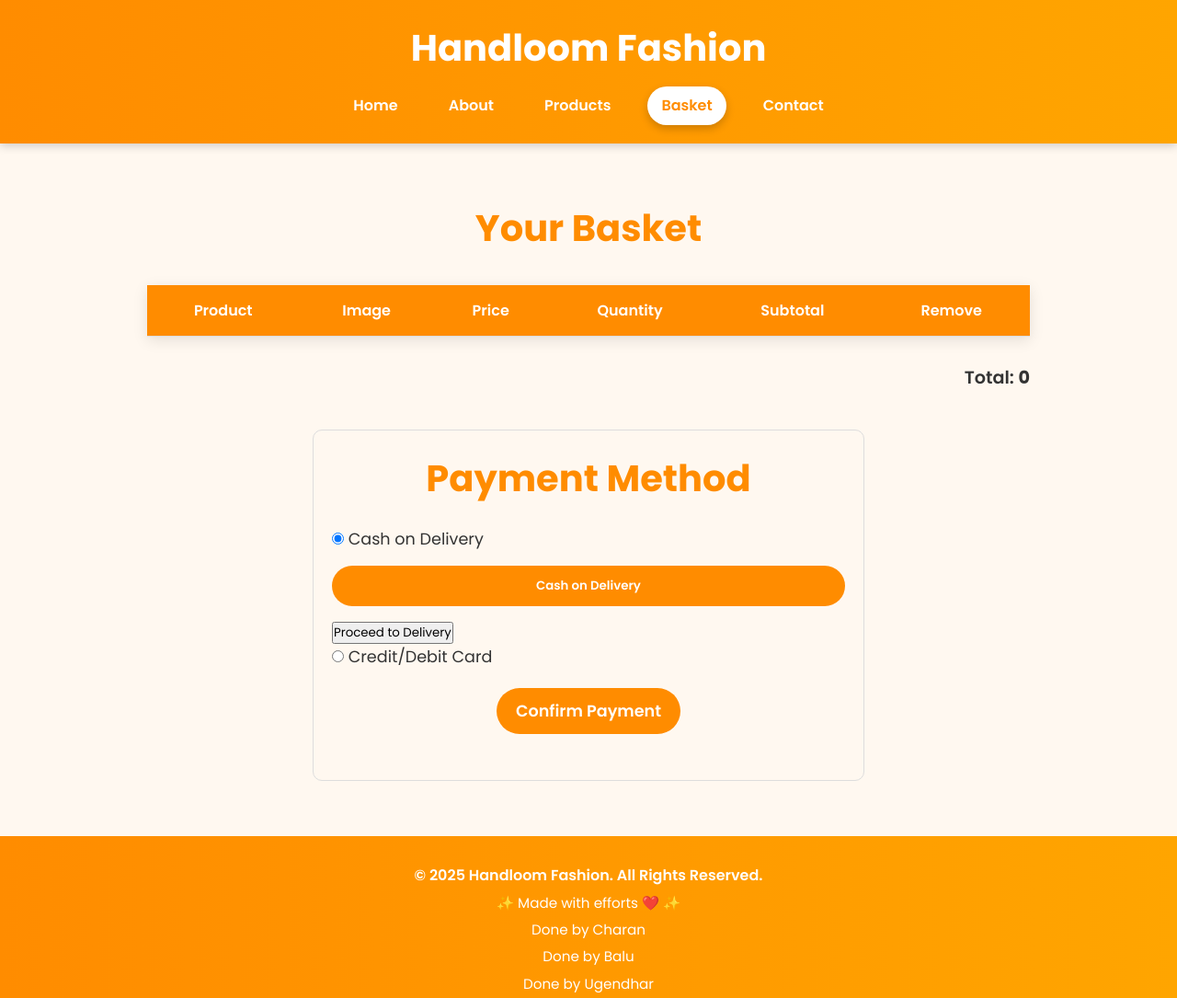
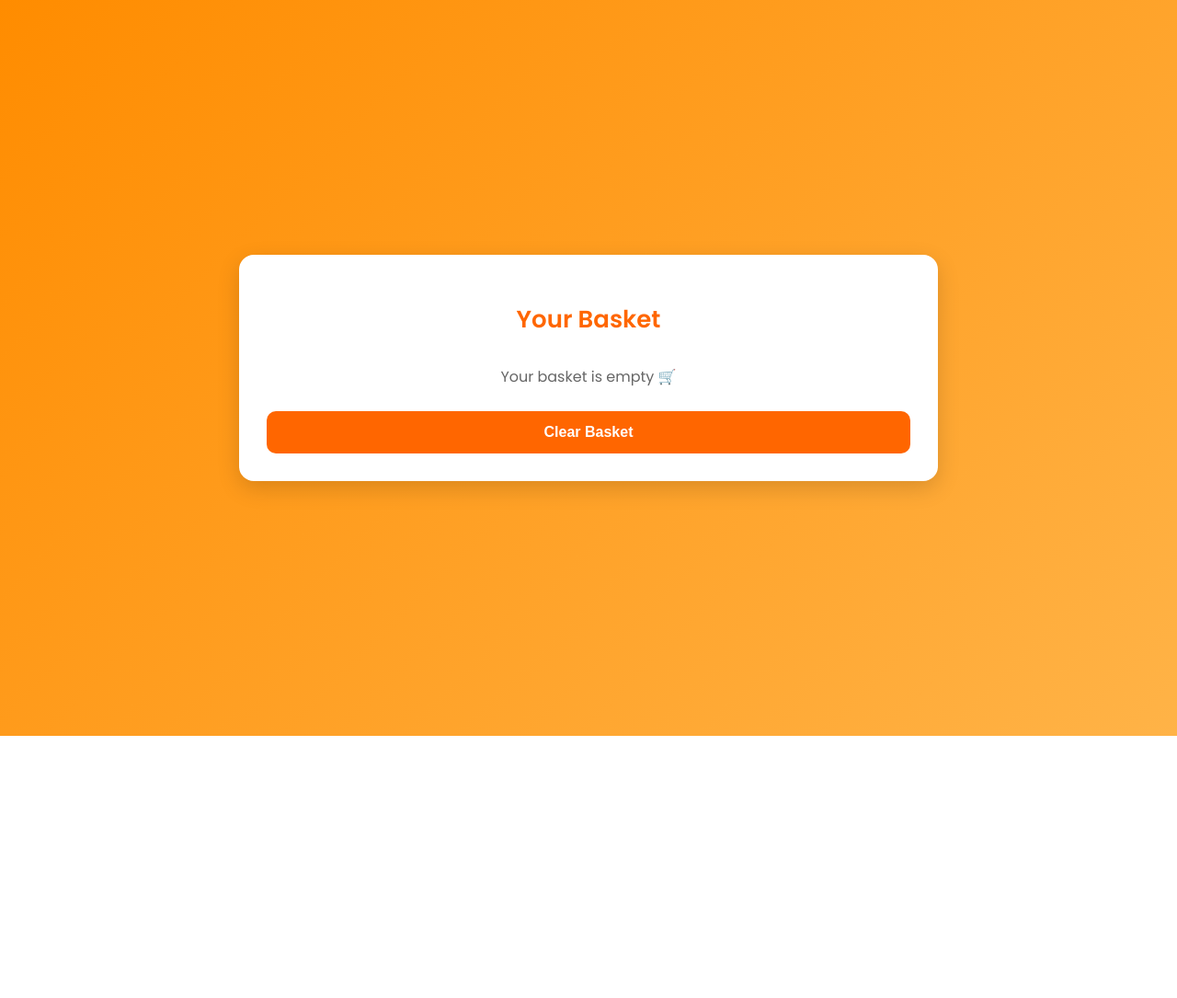
Before and after one commit to Charanteja-madeti/handloom-fashion-, a website: page basket.html in a window 1280 px wide. Shown: the top 1085 px of the page at 92% size. After the commit the page ends 800 px from the top, so only its background shows below. Drawn offline with Linux system fonts and the light colour scheme.

Commit message:
Update basket.html

```diff
--- a/basket.html
+++ b/basket.html
@@ -1,166 +1,158 @@
 <!DOCTYPE html>
 <html lang="en">
 <head>
-  <meta charset="UTF-8">
-  <meta name="viewport" content="width=device-width, initial-scale=1.0">
-  <title>Basket - Handloom Fashion</title>
-  <link href="https://fonts.googleapis.com/css2?family=Poppins:wght@400;600;700&display=swap" rel="stylesheet">
+  <meta charset="UTF-8" />
+  <meta name="viewport" content="width=device-width, initial-scale=1.0" />
+  <title>Your Basket - Handloom Fashion</title>
+  <link href="https://fonts.googleapis.com/css2?family=Poppins:wght@400;600&display=swap" rel="stylesheet" />
   <style>
-    * { margin: 0; padding: 0; box-sizing: border-box; font-family:'Poppins', Arial, sans-serif; }
-    body { background:#fff8f0; color:#333; line-height:1.6; }
-    a { text-decoration:none; color:inherit; }
-
-    header { background: linear-gradient(90deg, #ff8c00, #ffa500); padding:20px 0; text-align:center; color:#fff; box-shadow:0 2px 10px rgba(0,0,0,0.2); position:sticky; top:0; z-index:1000; }
-    header h1 { font-size:2.5rem; font-weight:700; margin-bottom:10px; }
-    nav { display:flex; justify-content:center; gap:25px; flex-wrap:wrap; }
-    nav a { color:#fff; font-weight:600; padding:8px 15px; border-radius:25px; }
-    nav a:hover, nav a.active { background:#fff; color:#ff8c00; box-shadow:0 4px 10px rgba(0,0,0,0.2); }
-
-    main { max-width:1000px; margin:60px auto; padding:0 20px; }
-    h2 { text-align:center; color:#ff8c00; font-size:2.5rem; margin-bottom:30px; }
-
-    .basket-table { width:100%; border-collapse:collapse; margin-bottom:30px; box-shadow:0 4px 15px rgba(0,0,0,0.1); }
-    .basket-table th, .basket-table td { padding:15px; text-align:center; border-bottom:1px solid #ddd; }
-    .basket-table th { background:#ff8c00; color:#fff; font-weight:600; }
-    .basket-table img { width:80px; height:auto; border-radius:5px; }
-
-    .quantity input { width:50px; padding:5px; text-align:center; border-radius:5px; border:1px solid #ccc; }
-    .remove-btn { background:#ff4d4d; color:#fff; padding:6px 12px; border:none; border-radius:5px; cursor:pointer; transition:0.3s; }
-    .remove-btn:hover { background:#ff1a1a; }
-
-    .total-section { text-align:right; margin-top:20px; font-size:1.2rem; font-weight:600; }
-    .checkout-btn { display:block; width:200px; margin:20px auto 30px auto; padding:12px; background:#ff8c00; color:#fff; font-size:1.1rem; font-weight:600; border:none; border-radius:30px; cursor:pointer; transition:0.3s; }
-    .checkout-btn:hover { background:#ffa500; }
-
-    .payment-section { max-width:600px; margin:40px auto; padding:20px; border:1px solid #ddd; border-radius:10px; background:#fff8f0; }
-    .payment-section h2 { text-align:center; color:#ff8c00; margin-bottom:20px; }
-    .card-details input { display:block; width:100%; margin:8px 0; padding:10px; border-radius:5px; border:1px solid #ccc; }
-
-    footer { text-align:center; padding:30px 20px; background:linear-gradient(90deg,#ff8c00,#ffa500); color:#fff; font-weight:600; }
-    footer .highlight { margin-top:5px; font-size:0.95rem; font-weight:400; }
-
-    @media(max-width:768px) { .basket-table th, .basket-table td { font-size:0.9rem; padding:10px; } .checkout-btn { width:100%; } }
-    @media(max-width:480px) { h2 { font-size:2rem; } nav { gap:15px; } }
+    body {
+      font-family: 'Poppins', sans-serif;
+      background: linear-gradient(135deg, #ff8c00, #ffb347);
+      margin: 0;
+      padding: 0;
+      min-height: 100vh;
+      display: flex;
+      align-items: center;
+      justify-content: center;
+    }
+    .container {
+      width: 90%;
+      max-width: 700px;
+      background: #fff;
+      padding: 30px;
+      border-radius: 16px;
+      box-shadow: 0 8px 25px rgba(0, 0, 0, 0.15);
+      animation: fadeIn 0.8s ease-in-out;
+    }
+    @keyframes fadeIn {
+      from { opacity: 0; transform: translateY(20px); }
+      to { opacity: 1; transform: translateY(0); }
+    }
+    h2 {
+      text-align: center;
+      color: #ff6600;
+      font-weight: 600;
+      margin-bottom: 25px;
+      font-size: 26px;
+    }
+    .item {
+      display: flex;
+      justify-content: space-between;
+      align-items: center;
+      padding: 12px 0;
+      border-bottom: 1px solid #f0f0f0;
+    }
+    .item:last-child {
+      border-bottom: none;
+    }
+    .item-name {
+      font-weight: 500;
+      color: #333;
+    }
+    .item-price {
+      color: #444;
+      font-weight: 500;
+    }
+    .remove-btn {
+      background: transparent;
+      border: none;
+      color: #ff3300;
+      font-size: 14px;
+      cursor: pointer;
+    }
+    .total {
+      text-align: right;
+      font-weight: 600;
+      color: #333;
+      font-size: 18px;
+      margin-top: 20px;
+    }
+    .buttons {
+      display: flex;
+      flex-direction: column;
+      gap: 10px;
+      margin-top: 25px;
+    }
+    button {
+      background-color: #ff6600;
+      color: white;
+      border: none;
+      padding: 14px;
+      font-size: 16px;
+      font-weight: 600;
+      border-radius: 10px;
+      cursor: pointer;
+      transition: background 0.3s ease;
+    }
+    button:hover {
+      background-color: #e65c00;
+    }
+    .empty {
+      text-align: center;
+      color: #666;
+      font-size: 16px;
+      margin-top: 30px;
+    }
   </style>
 </head>
 <body>
+  <div class="container">
+    <h2>Your Basket</h2>
+    <div id="basketItems"></div>
+    <div class="total" id="totalPrice"></div>
 
-<header>
-  <h1>Handloom Fashion</h1>
-  <nav>
-    <a href="index.html">Home</a>
-    <a href="about.html">About</a>
-    <a href="products.html">Products</a>
-    <a href="basket.html" class="active">Basket</a>
-    <a href="contact.html">Contact</a>
-  </nav>
-</header>
-
-<main>
-  <h2>Your Basket</h2>
-  <table class="basket-table">
-    <thead>
-      <tr>
-        <th>Product</th>
-        <th>Image</th>
-        <th>Price</th>
-        <th>Quantity</th>
-        <th>Subtotal</th>
-        <th>Remove</th>
-      </tr>
-    </thead>
-    <tbody>
-      <!-- Dynamic rows populated by JS -->
-    </tbody>
-  </table>
-
-  <div class="total-section">
-    Total: <strong id="total">0</strong>
+    <div class="buttons">
+      <button id="proceedBtn" onclick="window.location.href='delivery.html'">Proceed to Delivery</button>
+      <button onclick="clearBasket()">Clear Basket</button>
+    </div>
   </div>
 
-  <!-- Payment Section -->
-  <section class="payment-section">
-    <h2>Payment Method</h2>
+  <script>
+    function displayBasket() {
+      const basket = JSON.parse(localStorage.getItem('basket')) || [];
+      const basketContainer = document.getElementById('basketItems');
+      const totalDisplay = document.getElementById('totalPrice');
 
-    <form id="payment-form">
-      <div style="margin-bottom:15px; font-size:1.1rem;">
-        <input type="radio" name="payment" id="cod" value="Cash on Delivery" checked>
-        <label for="cod">Cash on Delivery</label>
-      </div>
+      basketContainer.innerHTML = "";
+      let total = 0;
 
-      <!-- New Cash on Delivery button -->
-      <button type="button" onclick="window.location.href='deliver.html'"
-              style="background:#ff8c00; color:#fff; padding:12px; border:none; border-radius:25px; font-weight:600; cursor:pointer; width:100%; margin-bottom:15px;">
-        Cash on Delivery
-      </button>
-      <button onclick="window.location.href='delivery.html'">Proceed to Delivery</button>
+      if (basket.length === 0) {
+        basketContainer.innerHTML = "<p class='empty'>Your basket is empty 🛒</p>";
+        totalDisplay.textContent = "";
+        document.getElementById("proceedBtn").style.display = "none";
+        return;
+      }
 
-      <div style="margin-bottom:15px; font-size:1.1rem;">
-        <input type="radio" name="payment" id="card" value="Credit/Debit Card">
-        <label for="card">Credit/Debit Card</label>
-      </div>
+      document.getElementById("proceedBtn").style.display = "block";
 
-      <div class="card-details" id="card-details" style="display:none;">
-        <input type="text" placeholder="Card Number" id="card-number" required>
-        <input type="text" placeholder="Name on Card" id="card-name" required>
-        <input type="text" placeholder="Expiry (MM/YY)" id="card-expiry" required>
-        <input type="text" placeholder="CVV" id="card-cvv" required>
-      </div>
+      basket.forEach((item, index) => {
+        basketContainer.innerHTML += `
+          <div class="item">
+            <span class="item-name">${item.name}</span>
+            <span class="item-price">₹${item.price}</span>
+            <button class="remove-btn" onclick="removeItem(${index})">Remove</button>
+          </div>
+        `;
+        total += item.price;
+      });
 
-      <button type="submit" class="checkout-btn">Confirm Payment</button>
-    </form>
+      totalDisplay.textContent = "Total: ₹" + total;
+    }
 
-    <p id="payment-message" style="text-align:center; margin-top:10px; color:green;"></p>
-  </section>
-</main>
+    function removeItem(index) {
+      let basket = JSON.parse(localStorage.getItem('basket')) || [];
+      basket.splice(index, 1);
+      localStorage.setItem('basket', JSON.stringify(basket));
+      displayBasket();
+    }
 
-<footer>
-  <p>&copy; 2025 Handloom Fashion. All Rights Reserved.</p>
-  <p class="highlight">✨ Made with efforts ❤️ ✨</p>
-  <p class="highlight">Done by Charan</p>
-  <p class="highlight">Done by Balu</p>
-  <p class="highlight">Done by Ugendhar</p>
-</footer>
+    function clearBasket() {
+      localStorage.removeItem('basket');
+      displayBasket();
+    }
 
-<script>
-// Dynamic basket load
-function loadBasket() {
-  const basket = JSON.parse(localStorage.getItem('basket')) || [];
-  const tbody = document.querySelector('.basket-table tbody');
-  tbody.innerHTML = '';
-
-  basket.forEach((product, index) => {
-    const row = document.createElement('tr');
-    row.innerHTML = `
-      <td>${product.name}</td>
-      <td><img src="${product.image}" alt="${product.name}"></td>
-      <td class="price">${product.price}</td>
-      <td class="quantity"><input type="number" value="${product.quantity}" min="1" data-index="${index}"></td>
-      <td class="subtotal">${product.price * product.quantity}</td>
-      <td><button class="remove-btn" data-index="${index}">Remove</button></td>
-    `;
-    tbody.appendChild(row);
-  });
-
-  updateTotals();
-  attachEvents();
-}
-
-function updateTotals() {
-  const rows = document.querySelectorAll('.basket-table tbody tr');
-  let total = 0;
-  rows.forEach(row => {
-    const price = parseInt(row.querySelector('.price').textContent);
-    const qty = parseInt(row.querySelector('.quantity input').value);
-    row.querySelector('.subtotal').textContent = price * qty;
-    total += price * qty;
-  });
-  document.getElementById('total').textContent = total;
-}
-
-function attachEvents() {
-  document.querySelectorAll('.quantity input').forEach(input => {
-    input.addEventListener('change', () => {
-      const index = input.dataset.index;
-      let basket = JSON.parse(localStorage.getItem('basket'));
-      if(input.value < 1) input.value
+    displayBasket();
+  </script>
+</body>
+</html>
```
